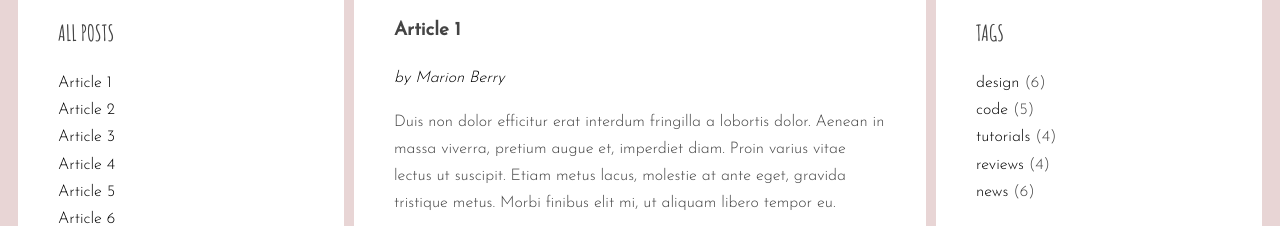
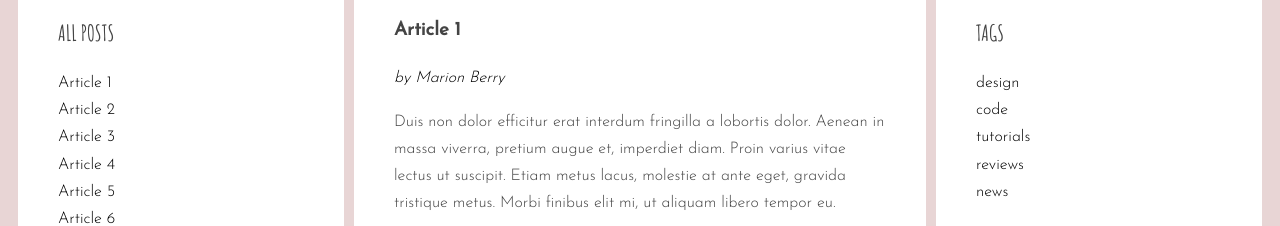
Before and after one commit to gosikxo/javascript-blog, a website: page index.html in a window 1280 px wide. Shown: the part 746-972 px from the top of the page. Drawn offline with Linux system fonts and the light colour scheme.

Commit message:
Change generateTags

```diff
--- a/index.html
+++ b/index.html
@@ -284,11 +284,7 @@
         <aside class="sidebar">
             <h2 class="section-title">Tags</h2>
             <ul class="list tags">
-                <li><a href="#">design</a> <span>(6)</span></li>
-                <li><a href="#">code</a> <span>(5)</span></li>
-                <li><a href="#">tutorials</a> <span>(4)</span></li>
-                <li><a href="#">reviews</a> <span>(4)</span></li>
-                <li><a href="#">news</a> <span>(6)</span></li>
+
             </ul>
             <h2 class="section-title">Authors</h2>
             <ul class="list authors">
--- a/js/script.js
+++ b/js/script.js
@@ -37,7 +37,8 @@
   optTitleSelector = '.post-title',
   optTitleListSelector = '.titles',
   optArticleTagsSelector = '.post-tags .list',
-  optArticleAuthorsSelector = '.post-author';
+  optArticleAuthorsSelector = '.post-author',
+  optTagsListSelector = '.tags.list';
 
 
 function generateTitleLinks(customSelector = '') {
@@ -69,6 +70,8 @@
 
 
 function generateTags() {
+  /* [NEW] create a new variable allTags with an empty array */
+  let allTags = [];
   /* find all articles */
   const articles = document.querySelectorAll(optArticleSelector);
   /* START LOOP: for every article: */
@@ -84,15 +87,26 @@
     /* START LOOP: for each tag */
     for (const tag of tags) {
       /* generate HTML of the link */
-      const tagHTML = '<li><a href="#tag-' + tag + '">' + tag + '</a></li>';
+      const linkHTML = '<li><a href="#tag-' + tag + '">' + tag + '</a></li>';
       /* add generated code to html variable */
-      html += tagHTML;
+      html += linkHTML;
+      /* [NEW] check if this link is NOT already in allTags */
+      if(allTags.indexOf(linkHTML) == -1){
+        /* [NEW] add generated code to allTags array */
+        allTags.push(linkHTML);
+      }
+
       /* END LOOP: for each tag */
     }
     /* insert HTML of all the links into the tags wrapper */
     tagsWrapper.innerHTML = html;
     /* END LOOP: for every article: */
   }
+  /* [NEW] find list of tags in right column */
+  const tagList = document.querySelector(optTagsListSelector);
+
+  /* [NEW] add html from allTags to tagList */
+  tagList.innerHTML = allTags.join(' ');
 }
 generateTags();
 
```
